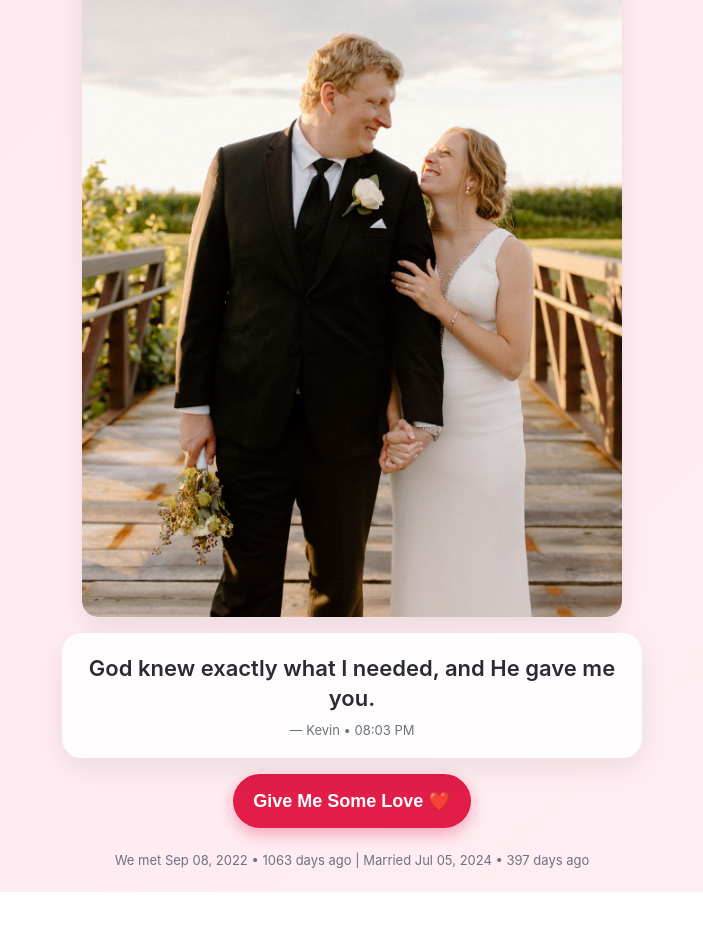
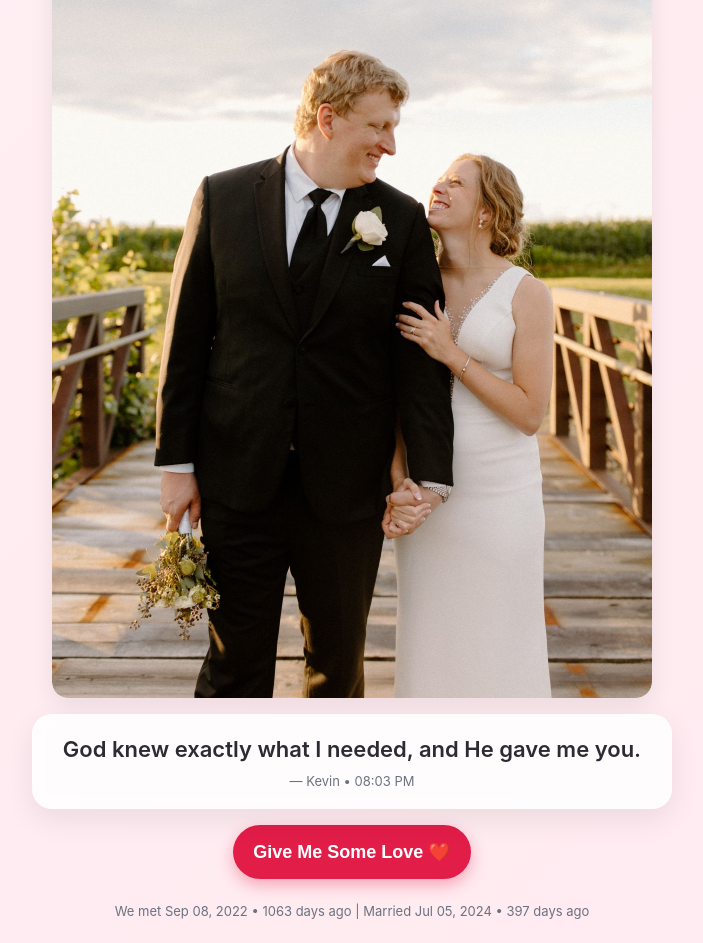
Before and after one commit to Kevin9328/love-from-kevin, a plain HTML site: page index.html in a window 1280 px wide. Shown: the part 189-1132 px from the top of the page, without its empty margins (288-991 px from the left). Before the commit the page ends 1081 px from the top, so only its background shows below. Drawn offline with Linux system fonts and the light colour scheme.

Commit message:
Add files via upload

```diff
--- a/index.html
+++ b/index.html
@@ -9,18 +9,20 @@
   <link rel="apple-touch-icon" href="love-from-kevin-icon.png">
   <title>Love from Kevin</title>
   <style>
-  html, body {
+    html {
+      height: 100%;
+      overflow-y: auto;
+    }
+    body {
       margin: 0;
       padding: 0;
       min-height: 100%;
-    height: auto;
-    overflow-y: auto;
       font-family: -apple-system, BlinkMacSystemFont, 'SF Pro Text', 'Helvetica Neue', Arial, sans-serif;
-    background: linear-gradient(135deg, #fff5f7, #ffe8ef, #fff5f7);
+      background: linear-gradient(135deg, #fff5f7, #ffe8ef);
       background-size: 400% 400%;
       animation: bgShift 20s ease infinite;
       color: #2d2a32;
-    -webkit-tap-highlight-color: transparent;
+      overflow-x: hidden;
     }
 
     @keyframes bgShift {
@@ -29,37 +31,24 @@
       100% { background-position: 0% 50%; }
     }
 
-  .light-overlay {
-    position: fixed;
-    inset: 0;
-    background: url('light-rays.png') repeat;
-    opacity: 0.18;
-    pointer-events: none;
-    z-index: 0;
-  }
-
     .app {
       display: flex;
       flex-direction: column;
       align-items: center;
-    justify-content: flex-start;
       padding: 24px;
       gap: 16px;
       text-align: center;
-    position: relative;
-    z-index: 1;
-    min-height: 100dvh;
+      max-width: 600px;
+      margin: 0 auto;
     }
 
     h1 {
       font-size: 28px;
       margin: 0;
-    letter-spacing: 0.5px;
     }
 
     .photo {
       width: 100%;
-    max-width: 540px;
       border-radius: 16px;
       overflow: hidden;
       box-shadow: 0 8px 24px rgba(0,0,0,0.08);
@@ -68,10 +57,10 @@
     .photo img {
       width: 100%;
       height: auto;
-    display: block;
       border-radius: 16px;
       opacity: 0;
-    transition: opacity 400ms ease;
+      transition: opacity 0.4s ease;
+      display: block;
     }
 
     .photo img.show {
@@ -84,7 +73,6 @@
       border-radius: 20px;
       padding: 20px;
       box-shadow: 0 10px 30px rgba(0,0,0,0.08);
-    max-width: 540px;
       width: 100%;
     }
 
@@ -141,7 +129,6 @@
   </style>
 </head>
 <body>
-<div class="light-overlay"></div>
   <div class="app">
     <h1>Love from Kevin</h1>
     <div class="photo"><img id="photo" alt="Memory"></div>
@@ -154,8 +141,8 @@
   </div>
 
   <script>
-const MET_DATE = new Date(2022, 8, 8);     // Sept 8, 2022
-const MARRIED_DATE = new Date(2024, 6, 5); // July 5, 2024
+    const MET_DATE = new Date(2022, 8, 8);
+    const MARRIED_DATE = new Date(2024, 6, 5);
 
     const QUOTES_URL  = 'quotes.json';
     const PHOTOS_URL  = 'photos.json';
@@ -167,109 +154,87 @@ const FALLBACK_QUOTES = [
       "I will always be here for you"
     ];
 
-let QUOTES = [];
-let PHOTOS = [];
-let SPECIALS = {};
+    let QUOTES = [], PHOTOS = [], SPECIALS = [];
 
     function randomItem(arr){ return arr[Math.floor(Math.random()*arr.length)]; }
-function todayKey(){
-  const now = new Date();
-  return String(now.getMonth()+1).padStart(2,'0') + '-' + String(now.getDate()).padStart(2,'0');
-}
-function todayMessages(){ return SPECIALS[todayKey()] || null; }
 
     async function fetchJSON(url){
-  try{
+      try {
         const res = await fetch(url + '?v=' + Date.now(), { cache: 'no-store' });
-    if(!res.ok) return null;
-    return await res.json();
-  }catch(e){ console.warn('Failed to load', url, e); return null; }
+        return res.ok ? await res.json() : null;
+      } catch { return null; }
     }
 
     async function loadData(){
-  const [q,p,s] = await Promise.allSettled([ fetchJSON(QUOTES_URL), fetchJSON(PHOTOS_URL), fetchJSON(SPECIAL_URL) ]);
-  if(q.status==='fulfilled' && Array.isArray(q.value)) QUOTES = q.value;
-  if(p.status==='fulfilled' && Array.isArray(p.value)) PHOTOS = p.value;
-  if(s.status==='fulfilled' && s.value && typeof s.value==='object') SPECIALS = s.value;
+      const [q, p, s] = await Promise.all([
+        fetchJSON(QUOTES_URL),
+        fetchJSON(PHOTOS_URL),
+        fetchJSON(SPECIAL_URL)
+      ]);
+      if (Array.isArray(q)) QUOTES = q;
+      if (Array.isArray(p)) PHOTOS = p;
+      if (typeof s === 'object') SPECIALS = s;
     }
 
     function updateCounters(){
-  const today = new Date();
-  const daysMet = Math.floor((today - MET_DATE) / 86400000);
-  const daysMarried = Math.floor((today - MARRIED_DATE) / 86400000);
+      const now = new Date();
+      const daysMet = Math.floor((now - MET_DATE) / 86400000);
+      const daysMarried = Math.floor((now - MARRIED_DATE) / 86400000);
       document.getElementById('counter').textContent =
-    "We met Sep 08, 2022 • " + daysMet + " days ago | Married Jul 05, 2024 • " + daysMarried + " days ago";
+        `We met Sep 08, 2022 • ${daysMet} days ago | Married Jul 05, 2024 • ${daysMarried} days ago`;
     }
 
     function createHeart(){
       const heart = document.createElement('div');
       heart.className = 'heart';
       const colors = ['❤️','🩷','🧡','💛'];
-  heart.textContent = colors[Math.floor(Math.random()*colors.length)];
+      heart.textContent = randomItem(colors);
       heart.style.left = Math.random()*90 + 'vw';
       heart.style.fontSize = (16 + Math.random()*24) + 'px';
       heart.style.setProperty('--drift', (Math.random()*60-30)+'px');
       document.body.appendChild(heart);
-  setTimeout(()=>heart.remove(), 4000);
+      setTimeout(() => heart.remove(), 4000);
     }
-function burstHearts(n){ for(let i=0;i<n;i++) setTimeout(createHeart, i*120); }
+
+    function burstHearts(n){
+      for (let i = 0; i < n; i++) setTimeout(createHeart, i * 120);
+    }
 
     let photoIndex = -1;
-let preloaded = [];
-function preloadPhotos(urls){
-  preloaded = urls.map(u=>{ const im = new Image(); im.src=u; return im; });
-}
     function rotatePhoto(){
       const img = document.getElementById('photo');
-  if(!PHOTOS.length){ img.classList.remove('show'); img.style.opacity=0; return; }
-  photoIndex = (photoIndex+1) % PHOTOS.length;
-  const nextUrl = PHOTOS[photoIndex];
-  const candidate = preloaded[photoIndex];
-
+      if (!PHOTOS.length) return;
+      photoIndex = (photoIndex + 1) % PHOTOS.length;
       img.classList.remove('show');
-  const applyNext = ()=>{
-    img.src = nextUrl;
-    requestAnimationFrame(()=>requestAnimationFrame(()=>img.classList.add('show')));
-  };
-  if(candidate && candidate.complete){ applyNext(); }
-  else { const t = new Image(); t.onload=applyNext; t.src=nextUrl; }
+      img.onload = () => img.classList.add('show');
+      img.src = PHOTOS[photoIndex];
     }
 
     function pickQuote(){
       const qEl = document.getElementById('quote');
       const metaEl = document.getElementById('meta');
       qEl.classList.remove('show');
-  setTimeout(()=>{
-    const specials = todayMessages();
-    const source = specials ? specials : (QUOTES.length ? QUOTES : FALLBACK_QUOTES);
-    const q = randomItem(source);
-    const now = new Date();
-    qEl.textContent = q;
-    metaEl.textContent = "— Kevin • " + now.toLocaleTimeString([], {hour:'2-digit', minute:'2-digit'});
+      setTimeout(() => {
+        const quote = randomItem(QUOTES.length ? QUOTES : FALLBACK_QUOTES);
+        qEl.textContent = quote;
+        metaEl.textContent = "— Kevin • " + new Date().toLocaleTimeString([], {hour:'2-digit', minute:'2-digit'});
         qEl.classList.add('show');
-    if(navigator.vibrate) navigator.vibrate(12);
-  },200);
+      }, 200);
     }
 
-document.getElementById('btnLove').addEventListener('click', ()=>{ pickQuote(); burstHearts(5); updateCounters(); });
+    document.getElementById('btnLove').addEventListener('click', () => {
+      pickQuote();
+      rotatePhoto();
+      burstHearts(5);
+      updateCounters();
+    });
 
     window.addEventListener('load', async () => {
-  try{
       await loadData();
-  }catch(e){
-    console.error('Init load error', e);
-  }
-
-  if(PHOTOS.length){
-    preloadPhotos(PHOTOS);
-    const img = document.getElementById('photo');
-    img.src = PHOTOS[0];
-    img.classList.add('show');
-    setInterval(rotatePhoto, 7000);
-  }
-
       updateCounters();
       pickQuote();
+      rotatePhoto();
+      setInterval(rotatePhoto, 7000);
     });
   </script>
 </body>
```
Lines whose indentation alone changed are shown as unchanged.
